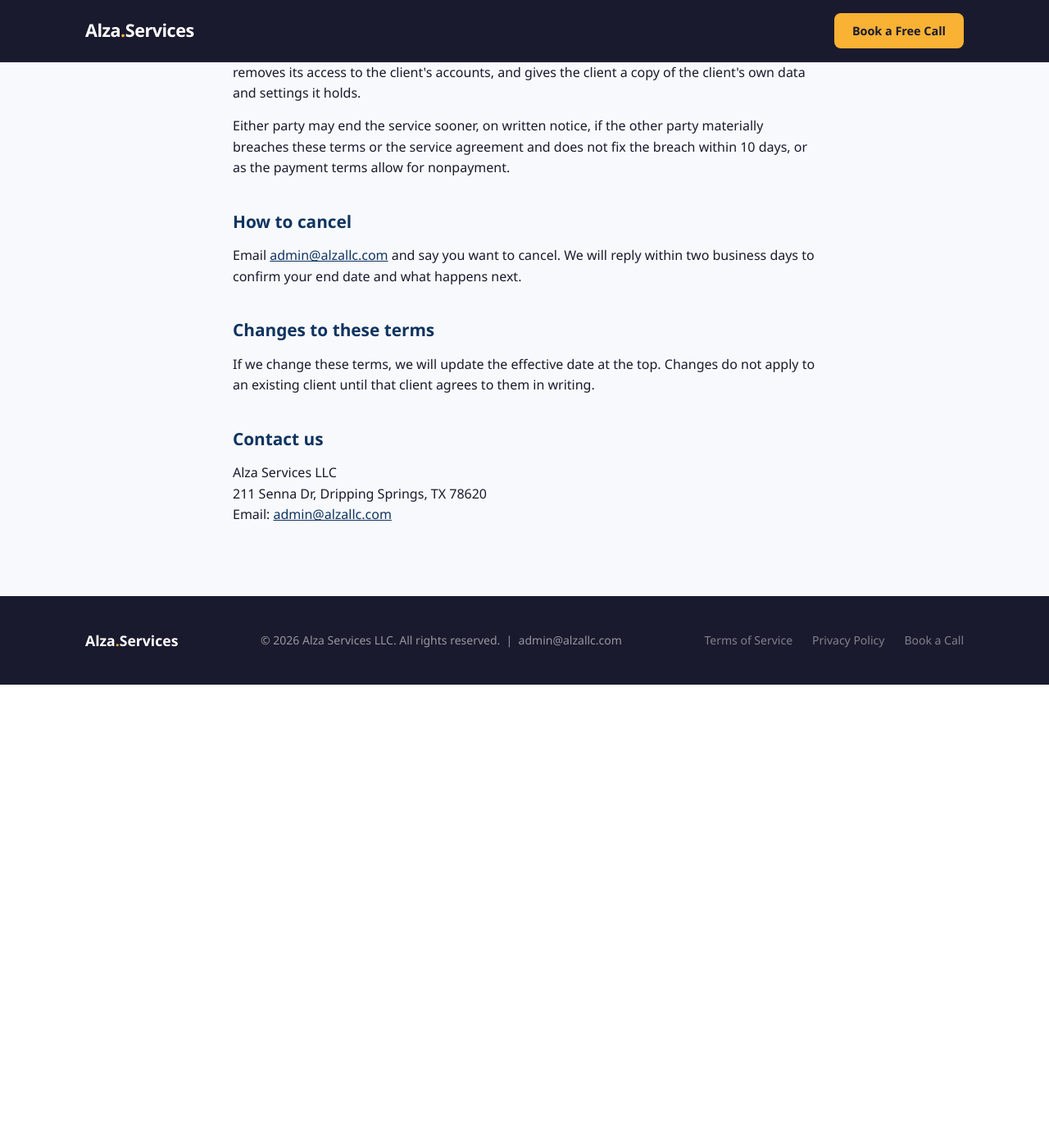
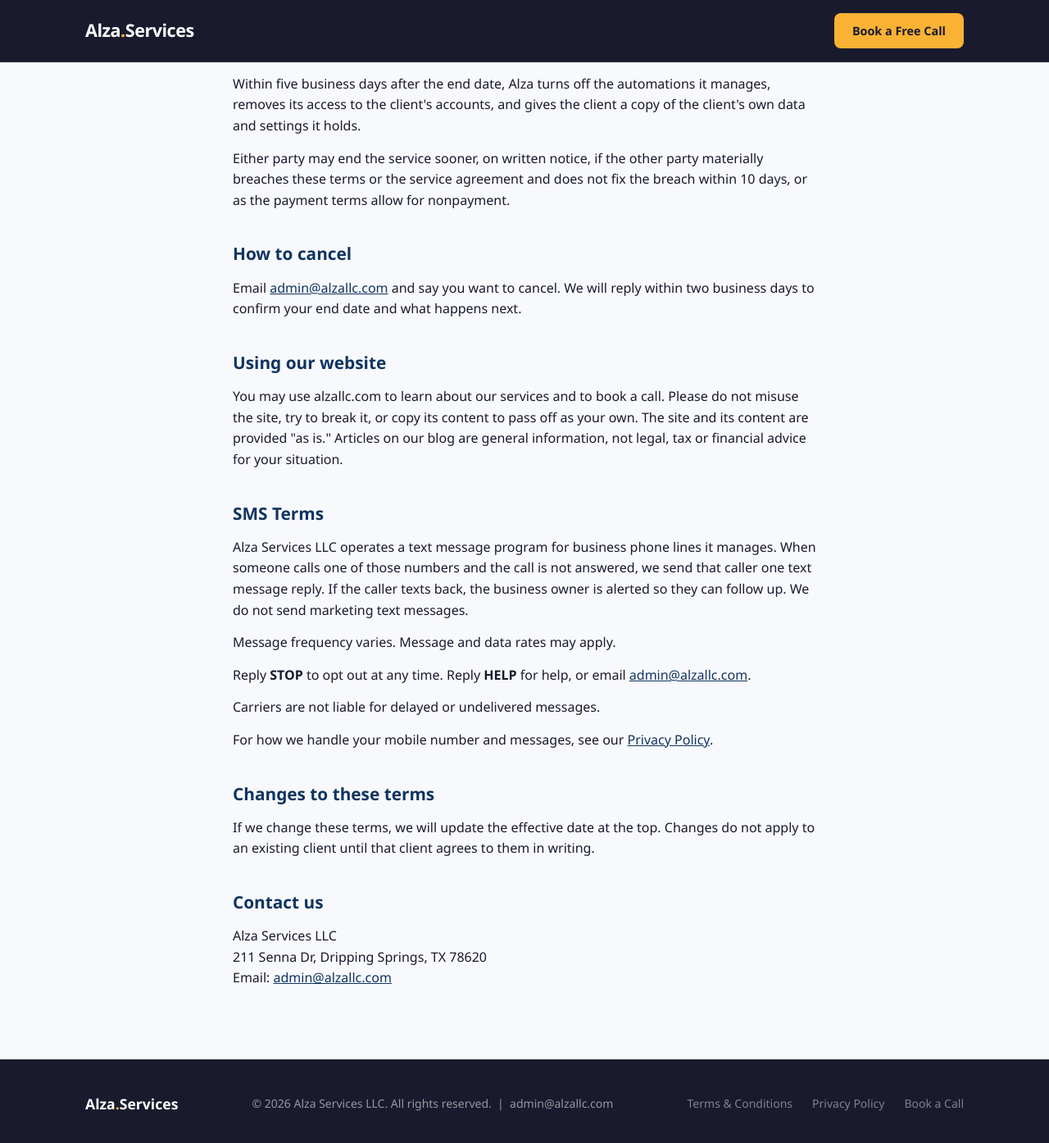
Before and after one commit to getsapalacios/alzallc.com, a Jekyll site: the page terms.html, which Jekyll copies as it is, in a window 1280 px wide and 1400 px high, scrolled down 846 px. Shown: the top 1394 px of the window at 82% size. Built offline with Jekyll 4.4.1, drawn with Linux system fonts in a browser that asks for light colours; before the commit the page ends 1681 px from its top, so only the background shows below that; some of the changed text lies outside the part shown.

Commit message:
v1.3.7: Terms & Conditions with SMS Terms; Twilio privacy sentence
Co-Authored-By: Claude Opus 5.5 <noreply@anthropic.com>

```diff
--- a/_layouts/default.html
+++ b/_layouts/default.html
@@ -131,6 +131,7 @@
       <p>&copy; 2026 Alza Services LLC. All rights reserved. &nbsp;|&nbsp; admin@alzallc.com</p>
       <div class="footer-links">
         <a href="/blog/">Blog</a>
+        <a href="/terms.html">Terms &amp; Conditions</a>
         <a href="/privacy.html">Privacy Policy</a>
         <a href="/#booking">Book a Call</a>
       </div>
--- a/index.html
+++ b/index.html
@@ -868,7 +868,7 @@
       </p>
       <div class="footer-links">
         <a href="/blog/">Blog</a>
-        <a href="terms.html">Terms of Service</a>
+        <a href="terms.html">Terms &amp; Conditions</a>
         <a href="privacy.html">Privacy Policy</a>
         <a href="#booking">Book a Call</a>
       </div>
--- a/privacy.html
+++ b/privacy.html
@@ -251,6 +251,7 @@
       <h2>Text messages (SMS)</h2>
       <p>We collect your mobile number only when you call or text a business phone line that Alza operates. We use it only to reply to you about that call or message.</p>
       <p><strong>We do not share or sell your mobile information or your text message opt-in consent to third parties or affiliates for marketing or promotional purposes.</strong></p>
+      <p>We do not sell or share your SMS opt-in data or personal information with third parties for marketing purposes.</p>
       <p>Message frequency varies. Message and data rates may apply.</p>
       <p>Reply <strong>STOP</strong> at any time to stop receiving text messages. Reply <strong>HELP</strong> for help, or email <a href="mailto:admin@alzallc.com">admin@alzallc.com</a>.</p>
       <h2>Security</h2>
@@ -276,7 +277,7 @@ Email: <a href="mailto:admin@alzallc.com">admin@alzallc.com</a></p>
       </p>
       <div class="footer-links">
         <a href="/blog/">Blog</a>
-        <a href="terms.html">Terms of Service</a>
+        <a href="terms.html">Terms &amp; Conditions</a>
         <a href="privacy.html">Privacy Policy</a>
         <a href="index.html#booking">Book a Call</a>
       </div>
--- a/terms.html
+++ b/terms.html
@@ -11,7 +11,7 @@
   </script>
   <meta charset="UTF-8" />
   <meta name="viewport" content="width=device-width, initial-scale=1.0" />
-  <title>Terms of Service | Alza Services</title>
+  <title>Terms &amp; Conditions | Alza Services</title>
   <style>
     /* ── Reset & Base ── */
     *, *::before, *::after { box-sizing: border-box; margin: 0; padding: 0; }
@@ -160,9 +160,10 @@
 
   <main class="policy">
     <div class="container">
-      <h1>Terms of Service</h1>
+      <h1>Terms &amp; Conditions</h1>
       <p><strong>Effective date:</strong> October 23, 2026</p>
-      <p>These terms cover the monthly services Alza Services LLC ("Alza," "we," "us"), a Texas company, provides to small businesses. If you sign a service agreement with us, that agreement controls wherever it differs from this page.</p>
+      <p><strong>Last updated:</strong> November 23, 2026</p>
+      <p>These terms cover your use of alzallc.com and the monthly services Alza Services LLC ("Alza," "we," "us"), a Texas company, provides to small businesses. If you sign a service agreement with us, that agreement controls wherever it differs from this page.</p>
       <h2>The short version</h2>
       <ul>
       <li>Month to month. Cancel any time with 30 days' written notice.</li>
@@ -178,6 +179,14 @@
       <p>Either party may end the service sooner, on written notice, if the other party materially breaches these terms or the service agreement and does not fix the breach within 10 days, or as the payment terms allow for nonpayment.</p>
       <h2>How to cancel</h2>
       <p>Email <a href="mailto:admin@alzallc.com">admin@alzallc.com</a> and say you want to cancel. We will reply within two business days to confirm your end date and what happens next.</p>
+      <h2>Using our website</h2>
+      <p>You may use alzallc.com to learn about our services and to book a call. Please do not misuse the site, try to break it, or copy its content to pass off as your own. The site and its content are provided "as is." Articles on our blog are general information, not legal, tax or financial advice for your situation.</p>
+      <h2>SMS Terms</h2>
+      <p>Alza Services LLC operates a text message program for business phone lines it manages. When someone calls one of those numbers and the call is not answered, we send that caller one text message reply. If the caller texts back, the business owner is alerted so they can follow up. We do not send marketing text messages.</p>
+      <p>Message frequency varies. Message and data rates may apply.</p>
+      <p>Reply <strong>STOP</strong> to opt out at any time. Reply <strong>HELP</strong> for help, or email <a href="mailto:admin@alzallc.com">admin@alzallc.com</a>.</p>
+      <p>Carriers are not liable for delayed or undelivered messages.</p>
+      <p>For how we handle your mobile number and messages, see our <a href="https://alzallc.com/privacy.html">Privacy Policy</a>.</p>
       <h2>Changes to these terms</h2>
       <p>If we change these terms, we will update the effective date at the top. Changes do not apply to an existing client until that client agrees to them in writing.</p>
       <h2>Contact us</h2>
@@ -197,7 +206,7 @@ Email: <a href="mailto:admin@alzallc.com">admin@alzallc.com</a></p>
         admin@alzallc.com
       </p>
       <div class="footer-links">
-        <a href="terms.html">Terms of Service</a>
+        <a href="terms.html">Terms &amp; Conditions</a>
         <a href="privacy.html">Privacy Policy</a>
         <a href="index.html#booking">Book a Call</a>
       </div>
```
Also changed, not shown: other parts of privacy.html (+1 -1 lines).
